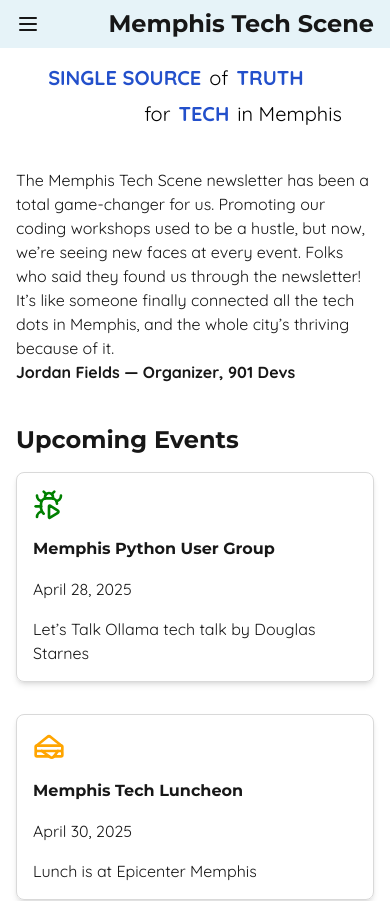
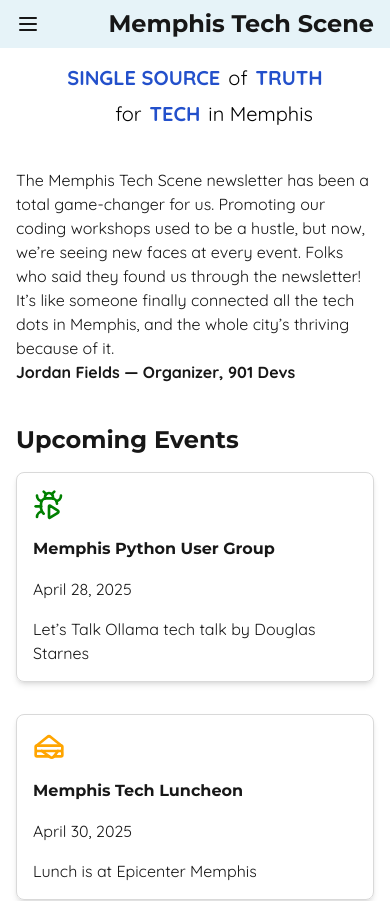
Before and after one commit to jcsmileyjr/memphis-tech-scene-events, a Next.js app: page / in a window 390 px wide. Shown: the top 901 px of the page. Built offline with nearby package versions, Linux system fonts and the light colour scheme.

Commit message:
Bug: Fix teaser mobile responsive issue

```diff
--- a/src/components/teaser/teaser.tsx
+++ b/src/components/teaser/teaser.tsx
@@ -8,7 +8,7 @@ const Teaser = () => {
                 <span className="font-normal lowercase text-black px-2">of</span>
                 truth
             </div>
-            <div className="font-base lowercase text-black pl-24 sm:pl-24">
+            <div className="font-base lowercase text-black pl-12 sm:pl-24">
                 for<span className="hidden sm:inline"> upcoming</span>
                 <span className="text-[var(--color-primary-blue)] uppercase font-bold px-2">tech
                     <span className="hidden sm:inline pl-2">events</span>
```
